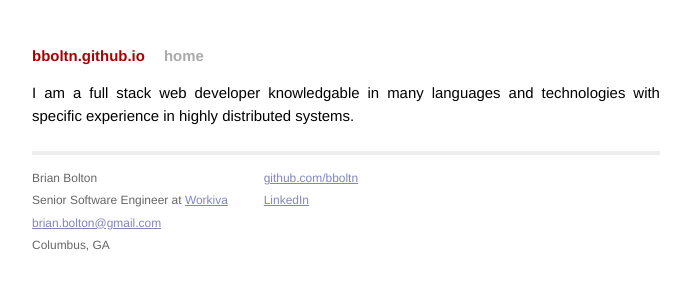
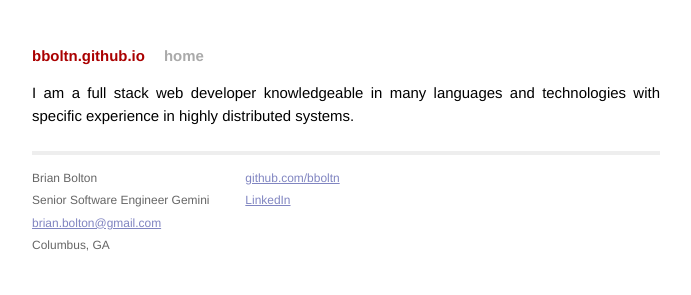
Before and after one commit to bboltn/bboltn.github.io, a Jekyll site: the page built from index.html, in a window 1280 px wide. Shown: the top 295 px of the page, without its empty margins (294-985 px from the left). Built offline with Jekyll 4.4.1, drawn with Linux system fonts in a browser that asks for light colours.

Commit message:
Update default.html

```diff
--- a/_layouts/default.html
+++ b/_layouts/default.html
@@ -17,7 +17,7 @@
           </div>
 
           <div class="post">
-            <p>I am a full stack web developer knowledgable in many languages and technologies with specific experience in highly
+            <p>I am a full stack web developer knowledgeable in many languages and technologies with specific experience in highly
 distributed systems.</p>
          </div>
 
@@ -25,7 +25,7 @@
             <div class="contact">
               <p>
                 Brian Bolton<br />
-                Senior Software Engineer at <a href="http://www.workiva.com">Workiva</a><br />
+                Senior Software Engineer Gemini<br />
                   <a href="mailto:brian.bolton@gmail.com">brian.bolton@gmail.com</a><br />
                 Columbus, GA
               </p>
```
